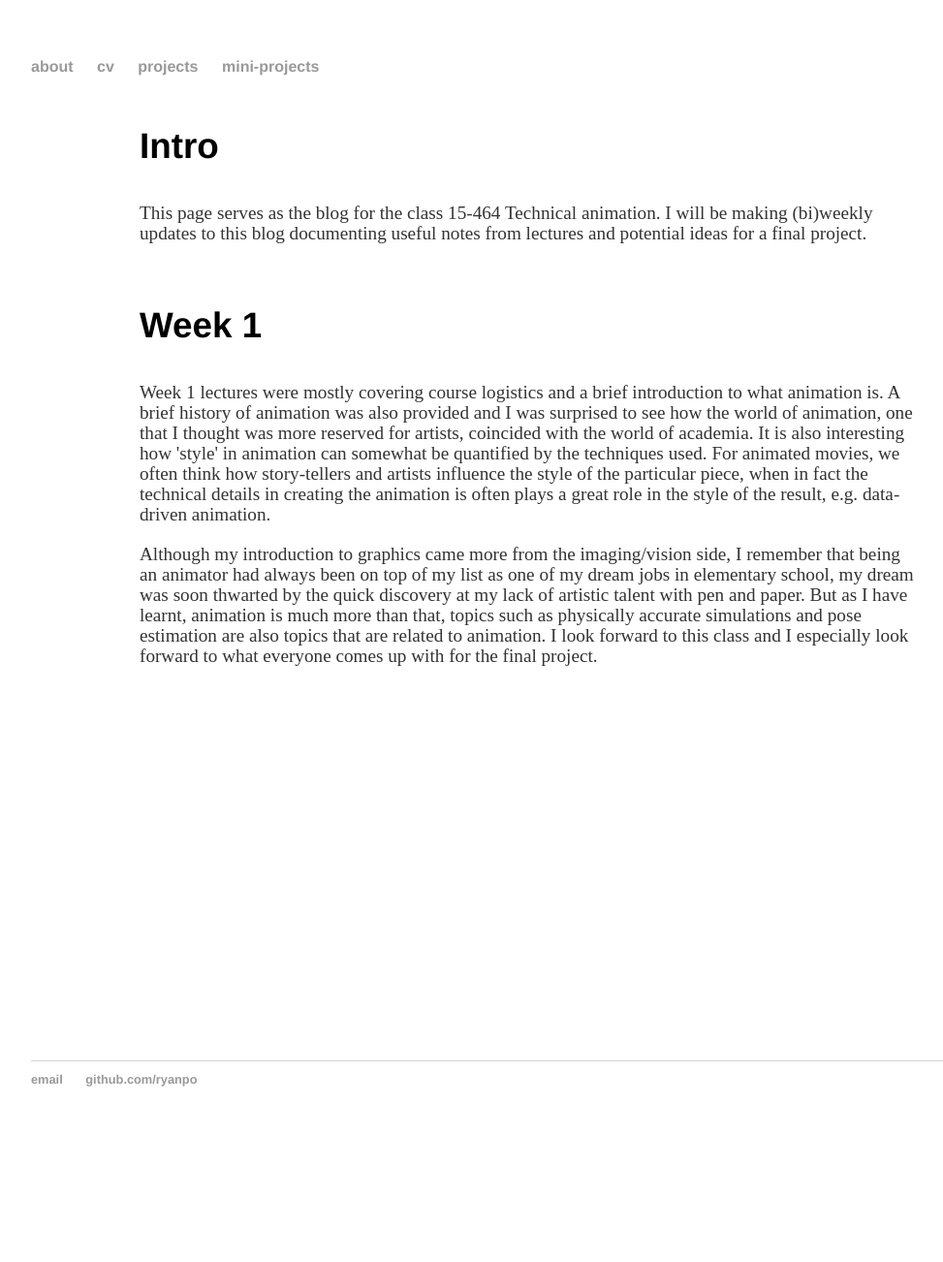
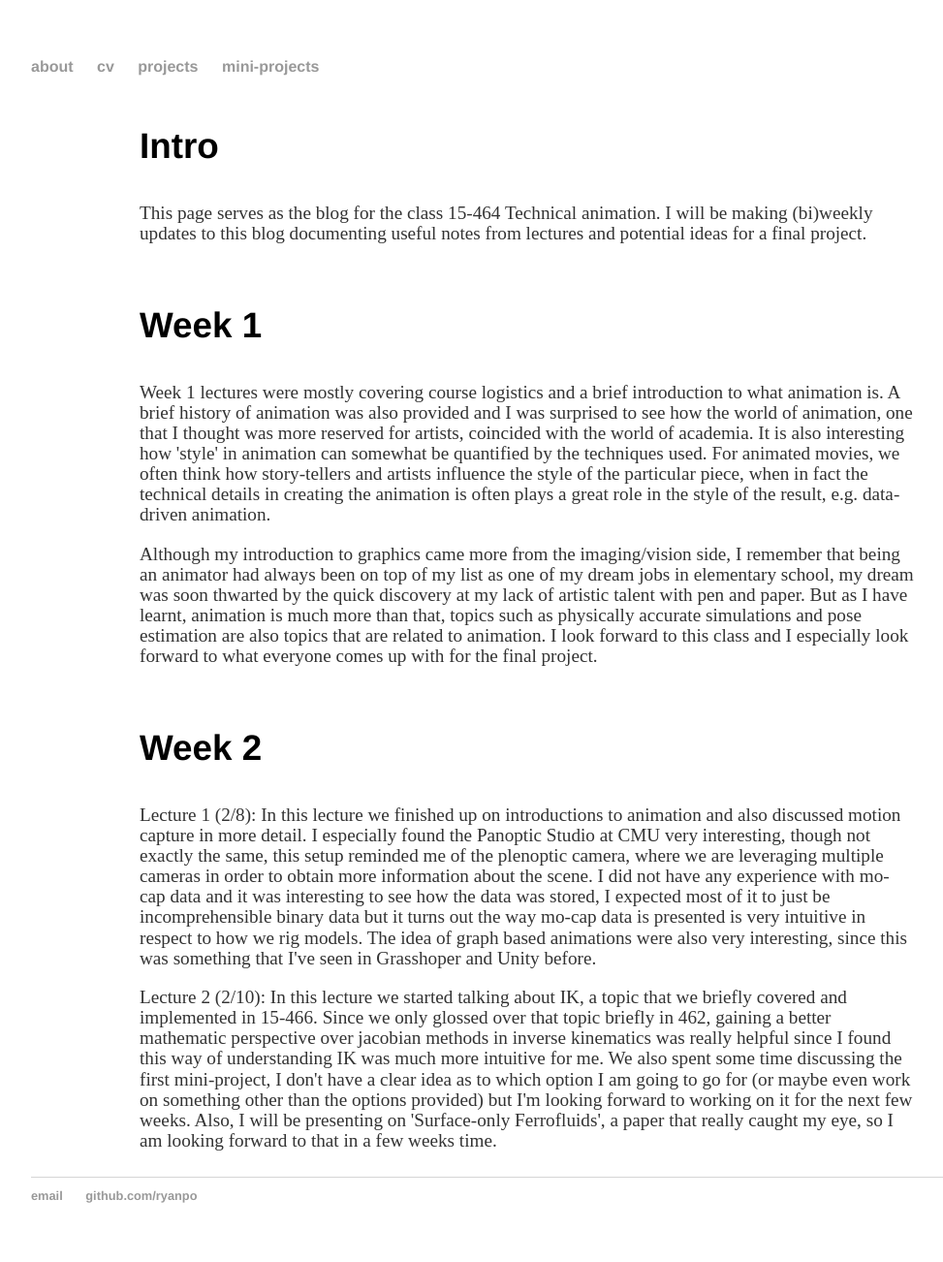
Before and after one commit to ryanpo/ryanpo.github.io, a Jekyll site: the page built from 464-blog/index.html, in a window 1280 px wide. Shown: the whole page at 97% size, without its empty margins (96-1069 px from the left). Built offline with Jekyll 4.4.1, drawn with Linux system fonts in a browser that asks for light colours; before the commit the page ends 1181 px from its top, so only the background shows below that.

Commit message:
464 blog entry week 2

```diff
--- a/464-blog/index.html
+++ b/464-blog/index.html
@@ -14,3 +14,12 @@ title: Po's Site
   <p>
   Although my introduction to graphics came more from the imaging/vision side, I remember that being an animator had always been on top of my list as one of my dream jobs in elementary school, my dream was soon thwarted by the quick discovery at my lack of artistic talent with pen and paper. But as I have learnt, animation is much more than that, topics such as physically accurate simulations and pose estimation are also topics that are related to animation. I look forward to this class and I especially look forward to what everyone comes up with for the final project.</p>
 </div>
+
+<div class = "blog_container">
+  <h3>Week 2</h3>
+  <p> Lecture 1 (2/8): In this lecture we finished up on introductions to animation and also discussed motion capture in more detail. I especially found the Panoptic Studio at CMU very interesting, though not exactly the same, this setup reminded me of the plenoptic camera, where we are leveraging multiple cameras in order to obtain more information about the scene. I did not have any experience with mo-cap data and it was interesting to see how the data was stored, I expected most of it to just be incomprehensible binary data but it turns out the way mo-cap data is presented is very intuitive in respect to how we rig models. The idea of graph based animations were also very interesting, since this was something that I've seen in Grasshoper and Unity before.
+  </p>
+  <p> Lecture 2 (2/10): In this lecture we started talking about IK, a topic that we briefly covered and implemented in 15-466. Since we only glossed over that topic briefly in 462, gaining a better mathematic perspective over jacobian methods in inverse kinematics was really helpful since I found this way of understanding IK was much more intuitive for me. We also spent some time discussing the first mini-project, I don't have a clear idea as to which option I am going to go for (or maybe even work on something other than the options provided) but I'm looking forward to working on it for the next few weeks. Also, I will be presenting on 'Surface-only Ferrofluids', a paper that really caught my eye, so I am looking forward to that in a few weeks time.
+  </p>
+
+</div>
```
Also changed, not shown: 1 other file.
